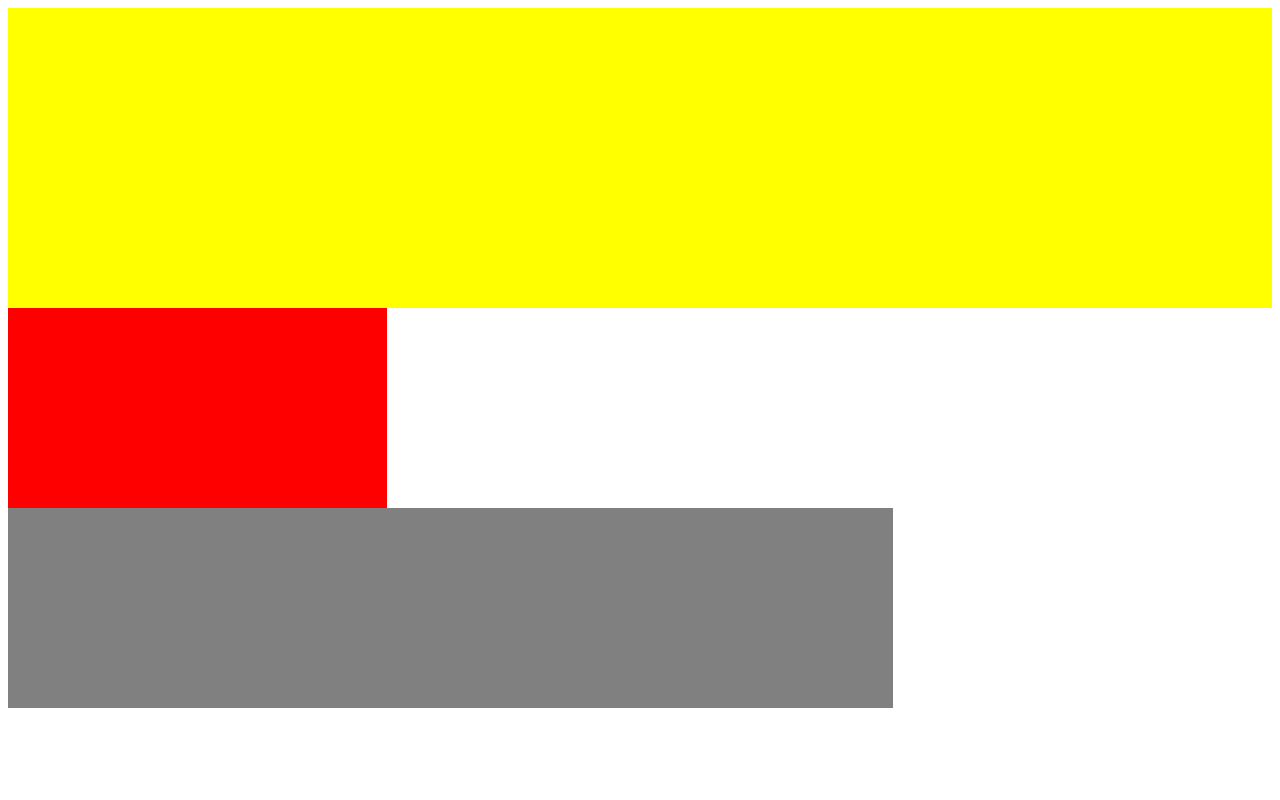
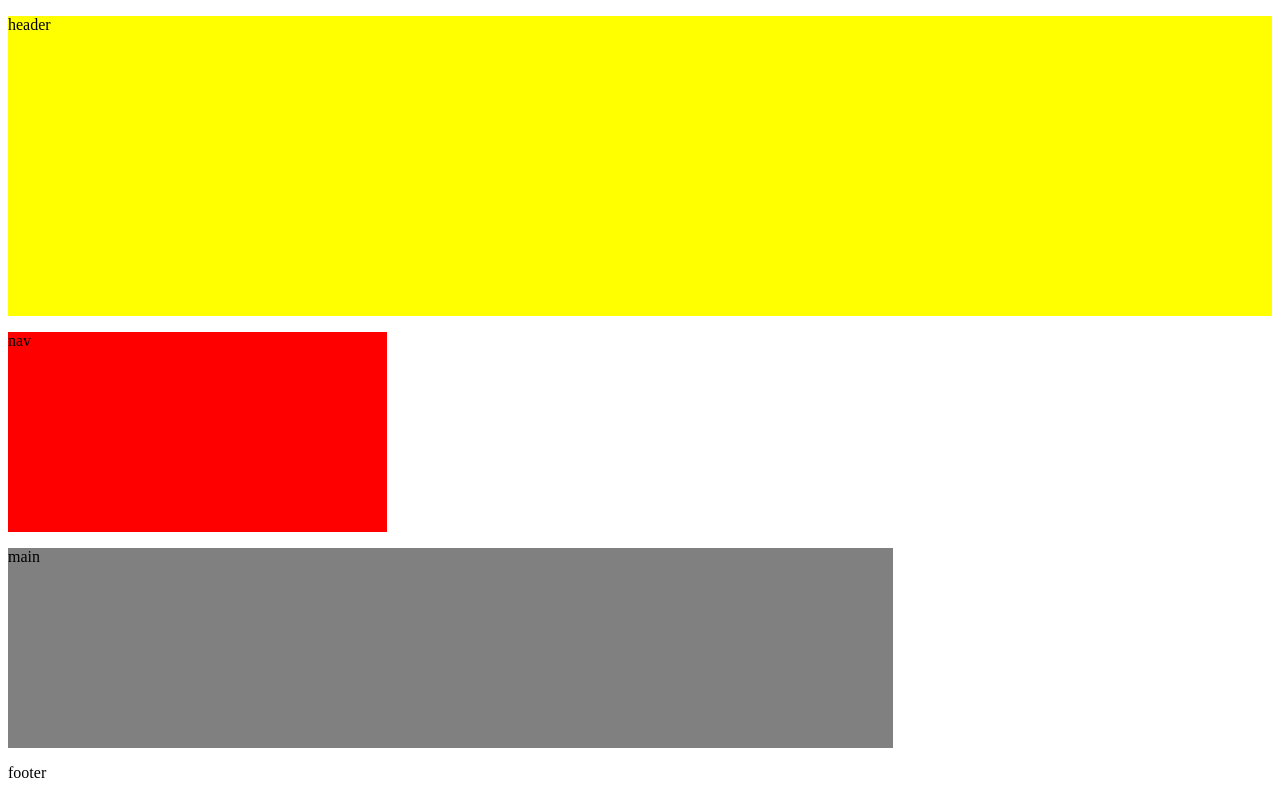
Before and after one commit to lukaskwiat120-debug/Test1, a plain HTML site: page layout.html in a window 1280 px wide. Drawn offline with Linux system fonts and the light colour scheme.

Commit message:
Update layout.html

```diff
--- a/layout.html
+++ b/layout.html
@@ -25,18 +25,18 @@
 </head>
 <body>
     <header>
-
+        <p>header</p>
     </header>
     <div>
         <nav>
-
+    <p>nav</p>
         </nav>
         <main>
-
+            <p>main</p>
         </main>
     </div>
     <footer>
-
+        <p>footer</p>
     </footer>
 </body>
 </html>
```
